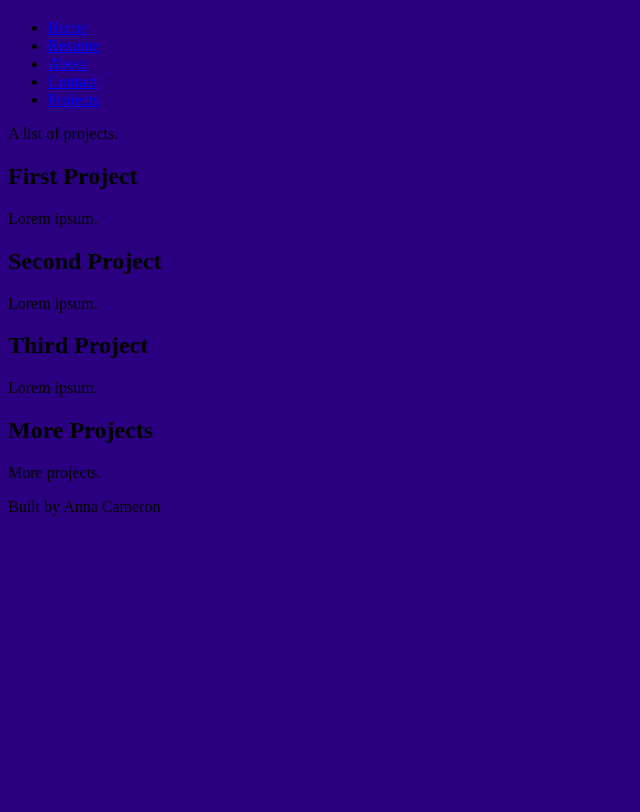
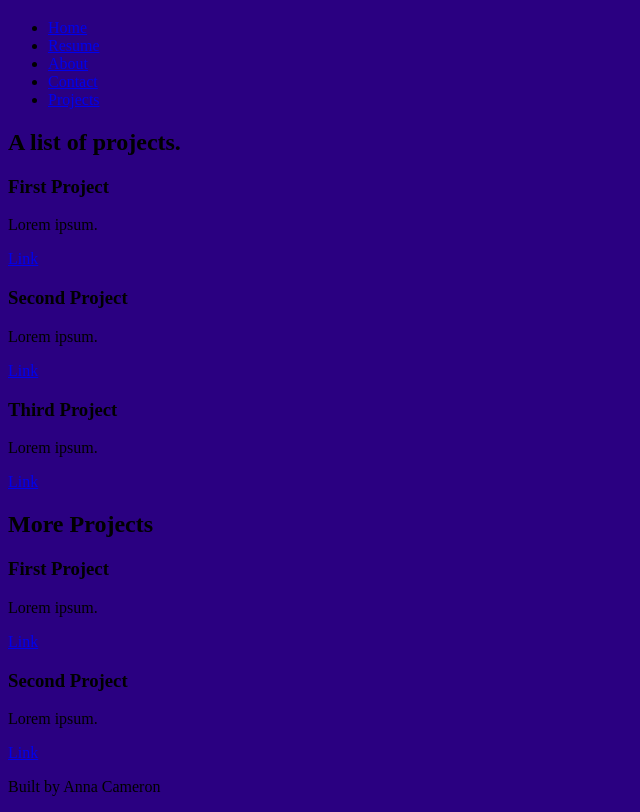
Before and after one commit to annarc06/AnnaPortfolio-CodeAlong, a plain HTML site: page projects.html in a window 1280 px wide. Shown: the part 61-873 px from the top of the page, without its empty margins (0-640 px from the left). Before the commit the page ends 800 px from the top, so only its background shows below. Drawn offline with Linux system fonts and the light colour scheme.

Commit message:
More HTML Added

```diff
--- a/projects.html
+++ b/projects.html
@@ -20,25 +20,37 @@
         </ul>
     </nav>
     <main>
-        <p>A list of projects.</p>
+        <h2>A list of projects.</h2>
         <div>
             <section>
-            <h2>First Project</h2>
+                <h3>First Project</h3>
                 <p>Lorem ipsum.</p>
+                <p><a href="#">Link</a></p>
             </section>
             <section>
-            <h2>Second Project</h2>
+                <h3>Second Project</h3>
                 <p>Lorem ipsum.</p>
+                <p><a href="#">Link</a></p>
             </section>
             <section>
-            <h2>Third Project</h2>
+                <h3>Third Project</h3>
                 <p>Lorem ipsum.</p>
+                <p><a href="#">Link</a></p>
             </section>
         </div>
+        <h2>More Projects</h2>
+        <div>
             <section>
-            <h2>More Projects</h2>
-            <p>More projects.</p>
+                <h3>First Project</h3>
+                <p>Lorem ipsum.</p>
+                <p><a href="#">Link</a></p>
             </section>
+            <section>
+                <h3>Second Project</h3>
+                <p>Lorem ipsum.</p>
+                <p><a href="#">Link</a></p>
+            </section>
+        </div>
     </main>
     <footer>
         <p>Built by Anna Cameron</p>
```
Also changed, not shown: about.html (+15 -0 lines), contact.html (+9 -11 lines), index.html (+7 -7 lines), resume.html (+4 -0 lines). Lines whose indentation alone changed are shown as unchanged.
